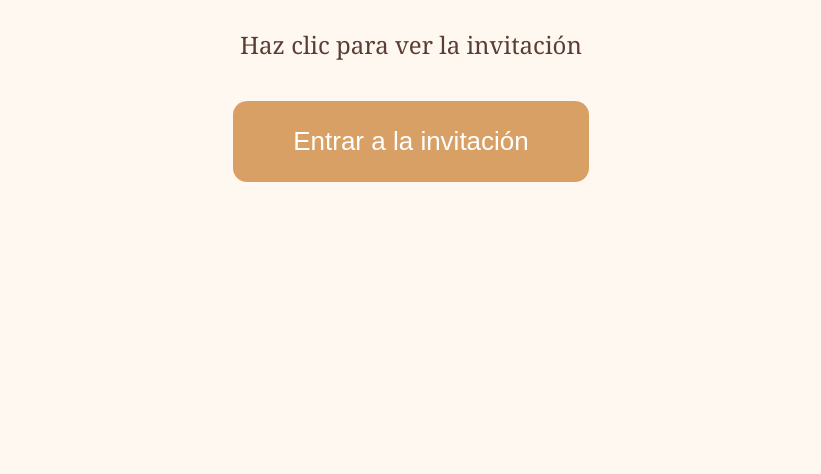
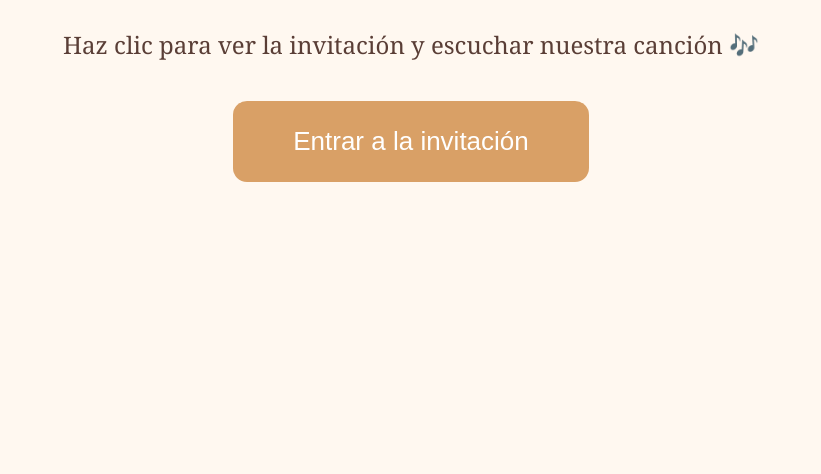
Before and after one commit to karlis888/Invitaci-n-Boda-Diana-Luis, a plain HTML site: page index.html in a window 1280 px wide. Shown: the part 406-880 px from the top of the page, without its empty margins (229-1050 px from the left). Drawn offline with Linux system fonts and the light colour scheme.

Commit message:
Update index.html

```diff
--- a/index.html
+++ b/index.html
@@ -58,7 +58,7 @@
 
   <div class="contenedor">
     <h1>¡Estás invitad@ a nuestra boda!</h1>
-    <p>Haz clic para ver la invitación</p>
+    <p>Haz clic para ver la invitación y escuchar nuestra canción 🎶</p>
     <button onclick="iniciarInvitacion()">Entrar a la invitación</button>
   </div>
 
```
